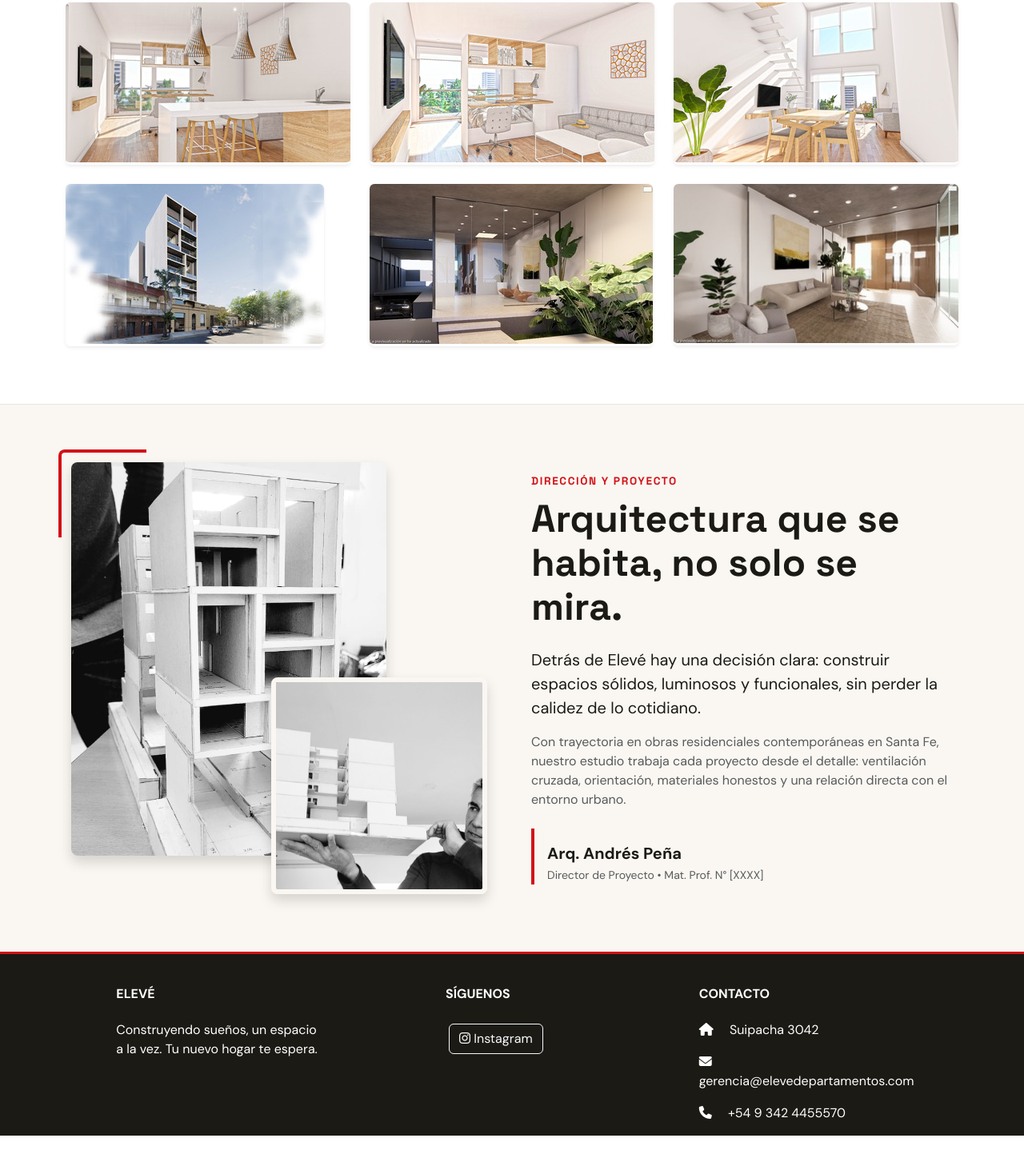
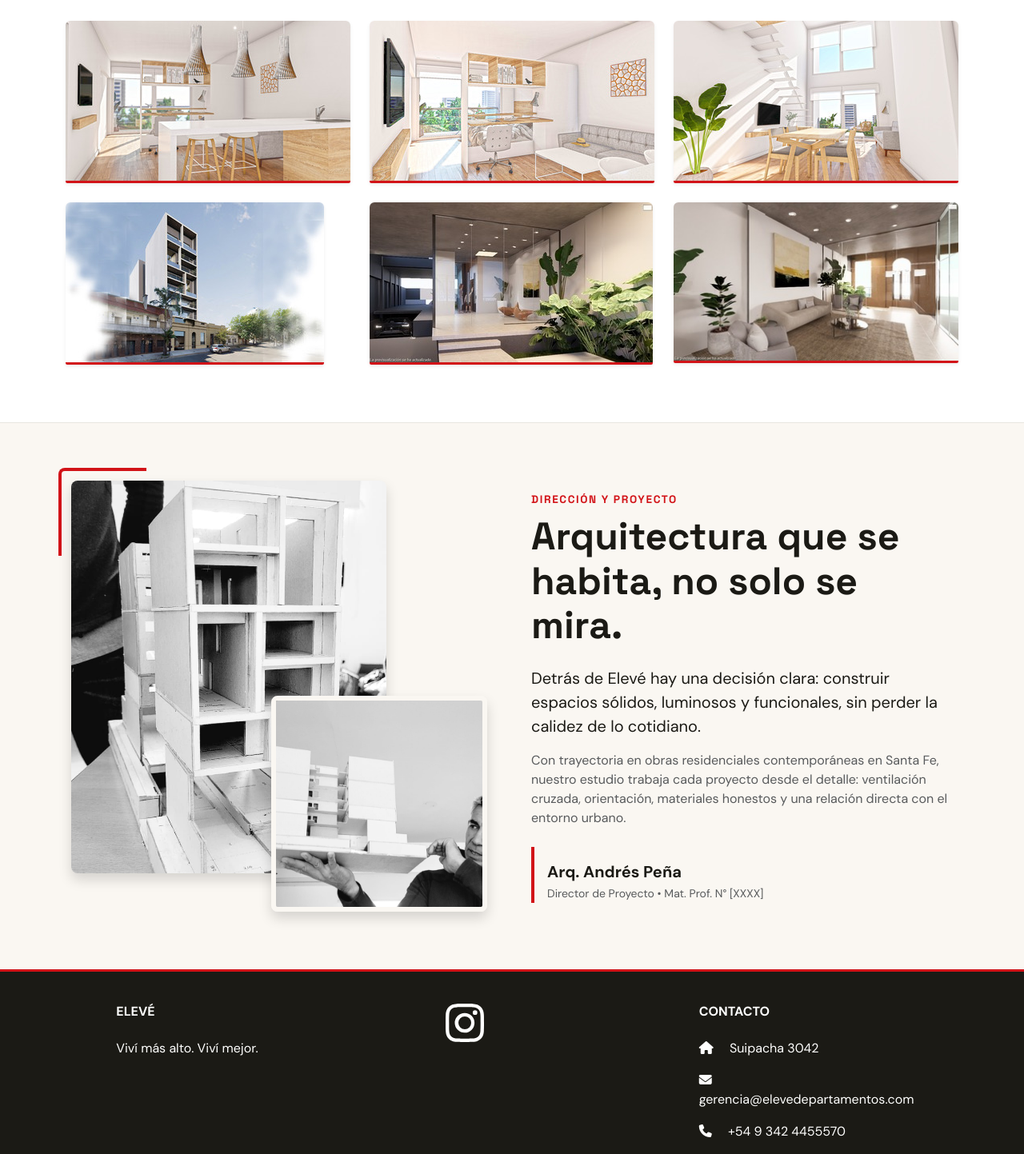
Before and after one commit to cmanente89/eleve-v1.0, a plain HTML site: page index.html in a window 1280 px wide. Shown: the part 2413-3856 px from the top of the page at 80% size. Before the commit the page ends 3833 px from the top, so only its background shows below. Drawn offline with nearby package versions, Linux system fonts and the light colour scheme; a small style sheet from the web is missing.

Commit message:
front: cambios en el footer

```diff
--- a/css/styles.css
+++ b/css/styles.css
@@ -267,26 +267,24 @@ h1, h2, h3, .navbar-brand {
   color: var(--color-texto-oscuro);
 }
 
-/* PAGINACION DE LOS PLANOS */
+/* PAGINACION Y DESPLIEGUE DE LOS PLANOS */
 #planos {
   margin-top: 5rem;
+  border-top: 1px solid rgba(27, 26, 21, 0.08);
 }
 
-#planos .container,
-#renders .container {
-  text-align: center; /* Permite centrar el h2 con su línea roja inferior */
-}
-
-#planos .tab-content,
-#renders .row {
-  text-align: left;
+#planos .nav-pills {
+  padding-bottom: 1.25rem;
+  border-bottom: 2px solid rgba(210, 19, 24, 0.2); /* Línea guía roja sutil bajo los botones */
+  display: inline-flex;
 }
 
 .nav-pills .nav-link {
   color: var(--color-texto-oscuro);
-  border-bottom: 2px solid transparent;
   border-radius: 50px;
   margin: 0 0.25rem;
+  font-weight: 500;
+  transition: all 0.25s ease;
 }
 
 .nav-pills .nav-link.active {
@@ -296,19 +294,40 @@ h1, h2, h3, .navbar-brand {
 
 .nav-pills .nav-link:hover:not(.active) {
   color: var(--color-primario);
-  border-color: rgba(210, 19, 24, 0.25);
+  background-color: rgba(210, 19, 24, 0.06);
 }
 
-/* RENDERS - DETALLE SUTIL AL HOVER */
+/* Borde arquitectónico rojo en la imagen del plano desplegado */
+#planos .tab-pane img {
+  border-left: 4px solid var(--color-primario);
+  border-bottom: 3px solid var(--color-primario);
+  border-radius: 0 8px 8px 0 !important;
+  transition: transform 0.3s ease, box-shadow 0.3s ease;
+}
+
+/* RENDERS - COHERENCIA CON LÍNEAS ROJAS */
+#renders {
+  border-top: 1px solid rgba(27, 26, 21, 0.08);
+}
+
 .gallery-item {
-  border-bottom: 3px solid transparent;
-  transition: transform 0.25s ease, border-color 0.25s ease, box-shadow 0.25s ease;
+  border-bottom: 3px solid var(--color-primario); /* Línea roja siempre presente en la base */
+  border-radius: 6px 6px 2px 2px !important;
+  transition: transform 0.25s ease, box-shadow 0.25s ease, filter 0.25s ease;
 }
 
 .gallery-item:hover {
-  transform: translateY(-4px);
-  border-bottom-color: var(--color-primario);
-  box-shadow: 0 8px 20px rgba(27, 26, 21, 0.15) !important;
+  transform: translateY(-5px);
+  box-shadow: 0 10px 22px rgba(27, 26, 21, 0.18) !important;
+  filter: brightness(1.03);
+}
+
+/* Detalle rojo en el modal cuando se abre un render */
+#imageModal .modal-content {
+  border: none;
+  border-top: 4px solid var(--color-primario);
+  border-bottom: 4px solid var(--color-primario);
+  overflow: hidden;
 }
 
 /* CONTACTO */
@@ -465,3 +484,29 @@ footer a {
 footer a:hover {
   color: var(--color-primario);
 }
+
+/* Ícono de Instagram en el Footer */
+/* Controla el tamaño del círculo exterior */
+.social-icon-link {
+  display: inline-flex;
+  align-items: center;
+  justify-content: center;
+  width: 48px;  /* Tamaño del círculo */
+  height: 48px;
+  /* border-radius: 50%;
+  border: 1.5px solid rgba(255, 255, 254, 0.35); */
+  color: var(--color-texto-claro);
+  transition: color 0.25s ease, border-color 0.25s ease, transform 0.25s ease;
+}
+
+/* Controla el tamaño del ícono de Instagram por dentro */
+.social-icon-link svg {
+  width: 70px;  /* Cambiá este valor para agrandar o achicar el logo */
+  height: 70px;
+}
+
+.social-icon-link:hover {
+  color: var(--color-primario);
+  border-color: var(--color-primario);
+  transform: translateY(-3px);
+}
--- a/index.html
+++ b/index.html
@@ -278,20 +278,25 @@
                 <div class="col-md-3 col-lg-3 col-xl-3 mx-auto mt-3">
                     <h6 class="text-uppercase mb-4 fw-bold">Elevé</h6>
                     <p>
-                        Construyendo sueños, un espacio a la vez. Tu nuevo hogar te espera.
+                        Viví más alto. Viví mejor.
                     </p>
                 </div>
 
                 <hr class="w-100 clearfix d-md-none" />
 
                 <div class="col-md-3 col-lg-2 col-xl-2 mx-auto mt-3">
-                    <h6 class="text-uppercase mb-4 fw-bold">Síguenos</h6>
-                    <a class="btn btn-outline-light btn-floating m-1"
-                        href="https://www.instagram.com/elevedepartamentos/" target="_blank" rel="noopener noreferrer"
-                        role="button">
-                        <i class="fab fa-instagram"></i> Instagram
+                    <!-- <h6 class="text-uppercase mb-4 fw-bold">Síguenos</h6> -->
+                    <a class="social-icon-link" href="https://www.instagram.com/elevedepartamentos/" target="_blank"
+                        rel="noopener noreferrer" aria-label="Instagram de Elevé Departamentos">
+                        <svg xmlns="http://www.w3.org/2000/svg" width="22" height="22" fill="currentColor"
+                            viewBox="0 0 16 16">
+                            <path
+                                d="M8 0C5.829 0 5.556.01 4.703.048 3.85.088 3.269.222 2.76.42a3.9 3.9 0 0 0-1.417.923A3.9 3.9 0 0 0 .42 2.76C.222 3.268.087 3.85.048 4.7.01 5.555 0 5.827 0 8.001c0 2.172.01 2.444.048 3.297.04.852.174 1.433.372 1.942.205.526.478.972.923 1.417.444.445.89.719 1.416.923.51.198 1.09.333 1.942.372C5.555 15.99 5.827 16 8 16s2.444-.01 3.298-.048c.851-.04 1.434-.174 1.943-.372a3.9 3.9 0 0 0 1.416-.923c.445-.445.718-.891.923-1.417.197-.509.332-1.09.372-1.942C15.99 10.445 16 10.173 16 8s-.01-2.445-.048-3.299c-.04-.851-.175-1.433-.372-1.941a3.9 3.9 0 0 0-.923-1.417A3.9 3.9 0 0 0 13.24.42c-.51-.198-1.092-.333-1.943-.372C10.443.01 10.172 0 7.998 0zm-.717 1.442h.718c2.136 0 2.389.007 3.232.046.78.035 1.204.166 1.486.275.373.145.64.319.92.599s.453.546.598.92c.11.281.24.705.275 1.485.039.843.047 1.096.047 3.231s-.008 2.389-.047 3.232c-.035.78-.166 1.203-.275 1.485a2.5 2.5 0 0 1-.599.919c-.28.28-.546.453-.92.598-.28.11-.704.24-1.485.276-.843.038-1.096.047-3.232.047s-2.39-.009-3.233-.047c-.78-.036-1.203-.166-1.485-.276a2.5 2.5 0 0 1-.92-.598 2.5 2.5 0 0 1-.6-.92c-.109-.281-.24-.705-.275-1.485-.038-.843-.046-1.096-.046-3.233s.008-2.388.046-3.231c.036-.78.166-1.204.276-1.486.145-.373.319-.64.599-.92s.546-.453.92-.598c.282-.11.705-.24 1.485-.276.738-.034 1.024-.044 2.515-.045zm4.988 1.328a.96.96 0 1 0 0 1.92.96.96 0 0 0 0-1.92m-4.27 1.122a4.109 4.109 0 1 0 0 8.217 4.109 4.109 0 0 0 0-8.217m0 1.441a2.667 2.667 0 1 1 0 5.334 2.667 2.667 0 0 1 0-5.334" />
+                        </svg>
                     </a>
                 </div>
+
+
 
                 <hr class="w-100 clearfix d-md-none" />
 
```
